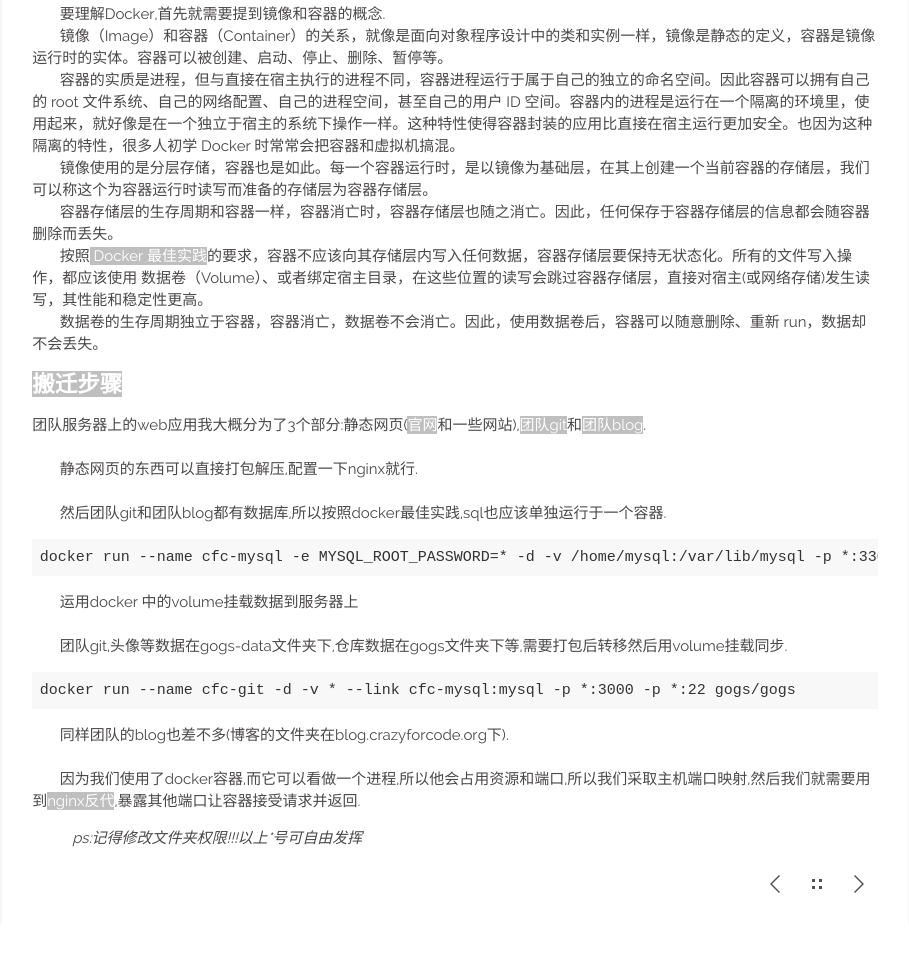
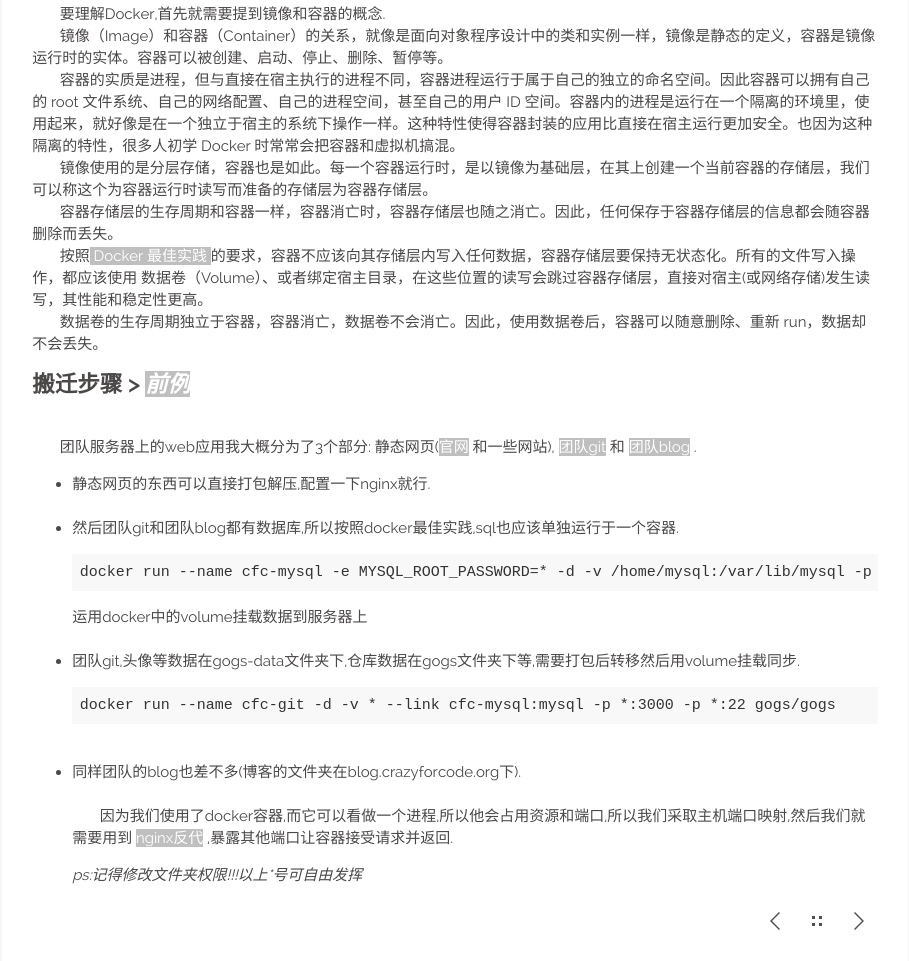
Before and after one commit to Hi-NewBee/Hi-NewBee.github.io, a plain HTML site: page 2017/02/21/团队服务器搬迁-Docker运用/index.html in a window 1280 px wide. Shown: the part 702-1663 px from the top of the page, without its empty margins (335-1244 px from the left). Before the commit the page ends 1626 px from the top, so only its background shows below. Drawn offline with Linux system fonts and the light colour scheme; files whose address does not match are found by name.

Commit message:
Site updated: 2017-02-21 18:45:03

```diff
--- a/2017/02/21/团队服务器搬迁-Docker运用/index.html
+++ b/2017/02/21/团队服务器搬迁-Docker运用/index.html
@@ -129,15 +129,19 @@
 <p>&emsp;&emsp;镜像（Image）和容器（Container）的关系，就像是面向对象程序设计中的类和实例一样，镜像是静态的定义，容器是镜像运行时的实体。容器可以被创建、启动、停止、删除、暂停等。</p>
 <p>&emsp;&emsp;容器的实质是进程，但与直接在宿主执行的进程不同，容器进程运行于属于自己的独立的命名空间。因此容器可以拥有自己的 root 文件系统、自己的网络配置、自己的进程空间，甚至自己的用户 ID 空间。容器内的进程是运行在一个隔离的环境里，使用起来，就好像是在一个独立于宿主的系统下操作一样。这种特性使得容器封装的应用比直接在宿主运行更加安全。也因为这种隔离的特性，很多人初学 Docker 时常常会把容器和虚拟机搞混。</p>
 <p>&emsp;&emsp;镜像使用的是分层存储，容器也是如此。每一个容器运行时，是以镜像为基础层，在其上创建一个当前容器的存储层，我们可以称这个为容器运行时读写而准备的存储层为容器存储层。<br>&emsp;&emsp;容器存储层的生存周期和容器一样，容器消亡时，容器存储层也随之消亡。因此，任何保存于容器存储层的信息都会随容器删除而丢失。</p>
-<p>&emsp;&emsp;按照<a href="http://dockone.io/article/161" target="_blank" rel="external"> Docker 最佳实践</a>的要求，容器不应该向其存储层内写入任何数据，容器存储层要保持无状态化。所有的文件写入操作，都应该使用 数据卷（Volume）、或者绑定宿主目录，在这些位置的读写会跳过容器存储层，直接对宿主(或网络存储)发生读写，其性能和稳定性更高。</p>
+<p>&emsp;&emsp;按照<a href="http://dockone.io/article/161" target="_blank" rel="external"> Docker 最佳实践 </a>的要求，容器不应该向其存储层内写入任何数据，容器存储层要保持无状态化。所有的文件写入操作，都应该使用 数据卷（Volume）、或者绑定宿主目录，在这些位置的读写会跳过容器存储层，直接对宿主(或网络存储)发生读写，其性能和稳定性更高。</p>
 <p>&emsp;&emsp;数据卷的生存周期独立于容器，容器消亡，数据卷不会消亡。因此，使用数据卷后，容器可以随意删除、重新 run，数据却不会丢失。</p>
-<h2 id="搬迁步骤"><a href="#搬迁步骤" class="headerlink" title="搬迁步骤"></a><a href="https://doliawu.com/2016/08/08/cfc-server-migrate/" target="_blank" rel="external">搬迁步骤</a></h2><p>团队服务器上的web应用我大概分为了3个部分:静态网页(<a href="https://crazyforcode.org" target="_blank" rel="external">官网</a>和一些网站),<a href="https://git.crazyforcode.org" target="_blank" rel="external">团队git</a>和<a href="https://blog.crazyforcode.org" target="_blank" rel="external">团队blog</a>.<br>&emsp;&emsp;<br>&emsp;&emsp;静态网页的东西可以直接打包解压,配置一下nginx就行.<br>&emsp;&emsp;<br>&emsp;&emsp;然后团队git和团队blog都有数据库,所以按照docker最佳实践,sql也应该单独运行于一个容器.</p>
-<pre><code class="docker">docker run --name cfc-mysql -e MYSQL_ROOT_PASSWORD=* -d -v /home/mysql:/var/lib/mysql -p *:3306 mysql
+<h2 id="搬迁步骤-gt-前例"><a href="#搬迁步骤-gt-前例" class="headerlink" title="搬迁步骤 &gt; 前例"></a>搬迁步骤 &gt; <em><a href="https://doliawu.com/2016/08/08/cfc-server-migrate/" target="_blank" rel="external">前例</a></em></h2><p>&emsp;&emsp;<br>&emsp;&emsp;团队服务器上的web应用我大概分为了3个部分: 静态网页(<a href="https://crazyforcode.org" target="_blank" rel="external">官网</a> 和一些网站), <a href="https://git.crazyforcode.org" target="_blank" rel="external">团队git</a> 和 <a href="https://blog.crazyforcode.org" target="_blank" rel="external">团队blog</a> .</p>
+<ul>
+<li>静态网页的东西可以直接打包解压,配置一下nginx就行.<br>&emsp;&emsp;</li>
+<li>然后团队git和团队blog都有数据库,所以按照docker最佳实践,sql也应该单独运行于一个容器.<pre><code class="docker">docker run --name cfc-mysql -e MYSQL_ROOT_PASSWORD=* -d -v /home/mysql:/var/lib/mysql -p *:3306 mysql
 </code></pre>
-<p>&emsp;&emsp;运用docker 中的volume挂载数据到服务器上<br>&emsp;&emsp;<br>&emsp;&emsp;团队git,头像等数据在gogs-data文件夹下,仓库数据在gogs文件夹下等,需要打包后转移然后用volume挂载同步.</p>
-<pre><code class="docker">docker run --name cfc-git -d -v * --link cfc-mysql:mysql -p *:3000 -p *:22 gogs/gogs
+运用docker中的volume挂载数据到服务器上<br>&emsp;&emsp;</li>
+<li>团队git,头像等数据在gogs-data文件夹下,仓库数据在gogs文件夹下等,需要打包后转移然后用volume挂载同步.<pre><code class="docker">docker run --name cfc-git -d -v * --link cfc-mysql:mysql -p *:3000 -p *:22 gogs/gogs
 </code></pre>
-<p>&emsp;&emsp;同样团队的blog也差不多(博客的文件夹在blog.crazyforcode.org下).<br>&emsp;&emsp;<br>&emsp;&emsp;因为我们使用了docker容器,而它可以看做一个进程,所以他会占用资源和端口,所以我们采取主机端口映射,然后我们就需要用到<a href="https://github.com/moonbingbing/openresty-best-practices/blob/master/ngx/reverse_proxy.md" target="_blank" rel="external">nginx反代</a>,暴露其他端口让容器接受请求并返回.</p>
+&emsp;&emsp;</li>
+<li>同样团队的blog也差不多(博客的文件夹在blog.crazyforcode.org下).<br>&emsp;&emsp;<br>&emsp;&emsp;因为我们使用了docker容器,而它可以看做一个进程,所以他会占用资源和端口,所以我们采取主机端口映射,然后我们就需要用到 <a href="https://github.com/moonbingbing/openresty-best-practices/blob/master/ngx/reverse_proxy.md" target="_blank" rel="external">nginx反代</a> ,暴露其他端口让容器接受请求并返回.</li>
+</ul>
 <blockquote>
 <p><em>ps:记得修改文件夹权限!!!以上*号可自由发挥</em></p>
 </blockquote>
```
Also changed, not shown: atom.xml (+12 -8 lines), index.html (+4 -4 lines), sitemap.xml (+7 -7 lines).
